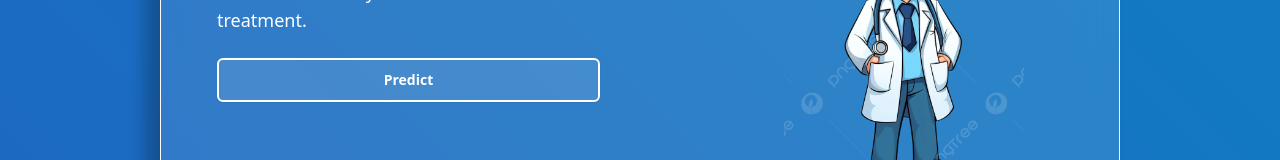
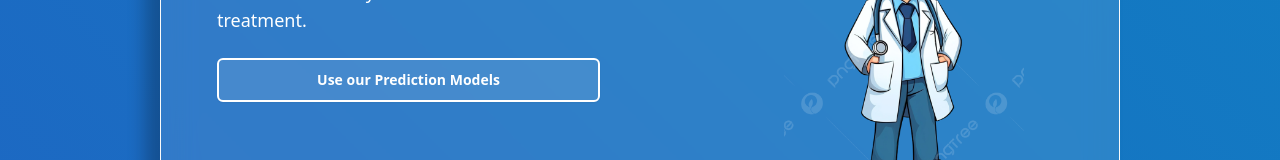
Before and after one commit to Romit2004/NeuraMed, a React (Vite) app in the folder Frontend/: page / in a window 1280 px wide. Shown: the part 476-636 px from the top of the page. Built offline with nearby package versions, Linux system fonts and the light colour scheme; no server answers.

Commit message:
modified:   Frontend/src/Components/Home/Home.jsx

```diff
--- a/Frontend/src/Components/Home/Home.jsx
+++ b/Frontend/src/Components/Home/Home.jsx
@@ -34,7 +34,7 @@ const Home = () => {
             type="button"
             className="text-white hover:text-white transition duration-150 ease-in-out"
           >
-            Predict
+            Use our Prediction Models
           </button>
           </Link>
         </div>
```
